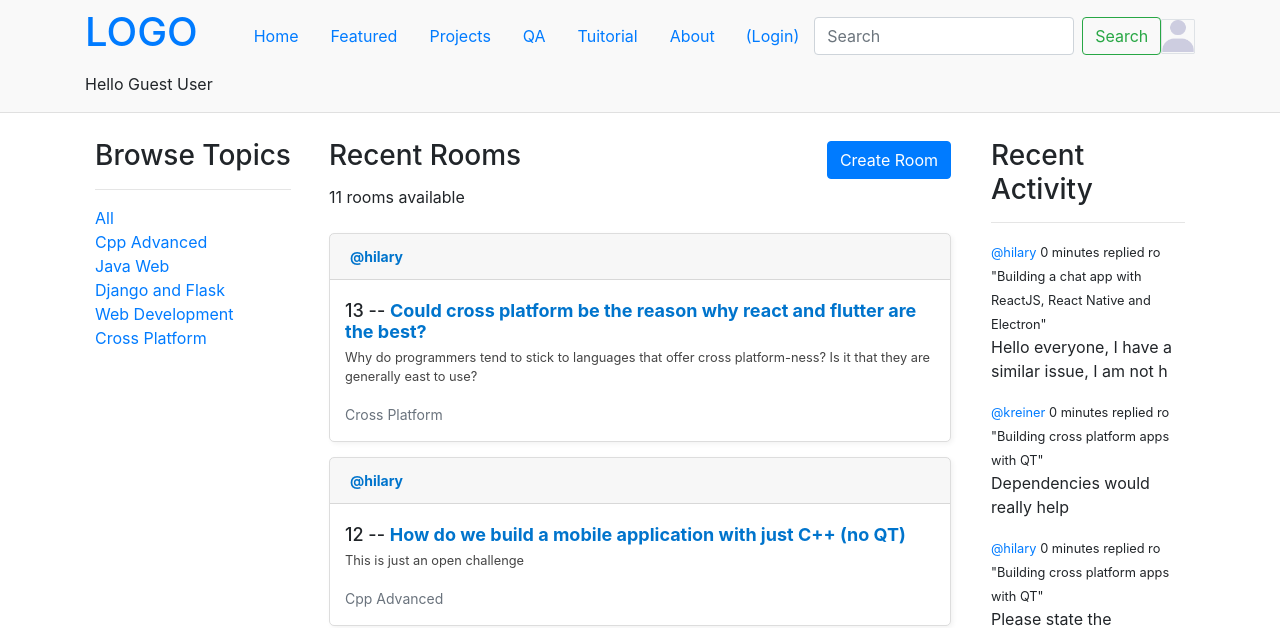
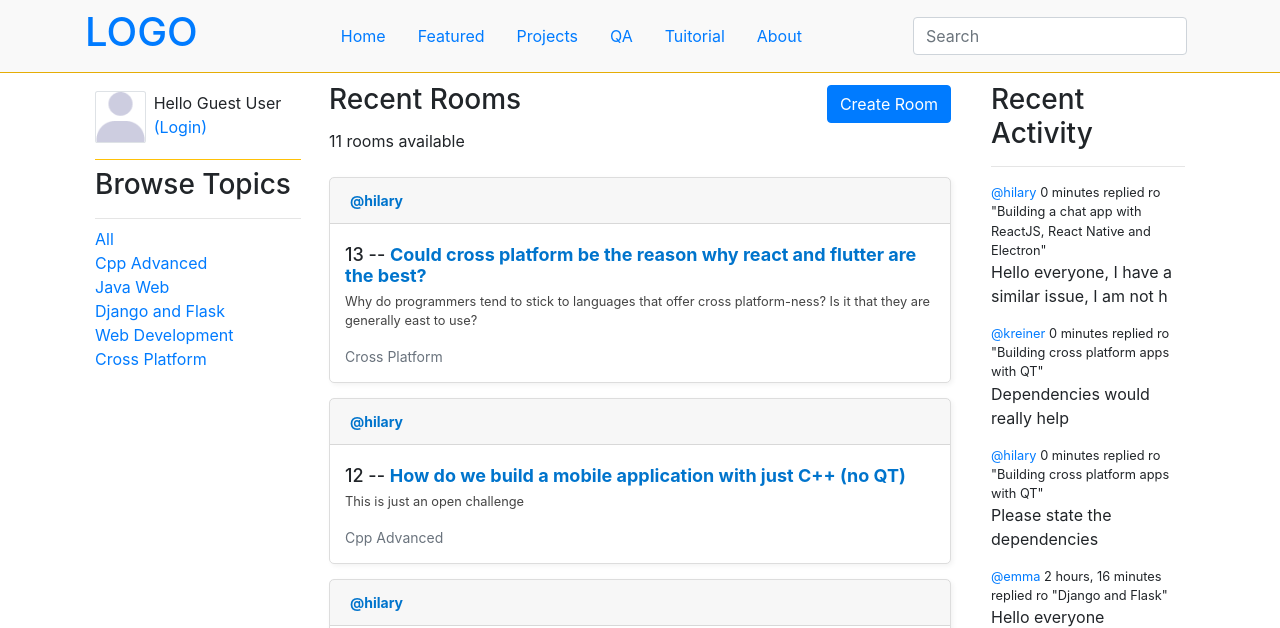
Before and after one commit to Professor-hilary/freedum, a Django app: page / in a window 1280 px wide. Shown: the top 628 px of the page. Run offline with Django 5.2, Linux system fonts and the light colour scheme; data comes from the database, SQL or seed files in the repository; some libraries are stand-ins or nearby versions.

Commit message:
Changed position of profile details

```diff
--- a/base/templates/base/home.html
+++ b/base/templates/base/home.html
@@ -1,6 +1,8 @@
 {% extends "main.html" %}
 
 {% block content %}
+
+{% load static %}
 
 
 <style>
@@ -32,9 +34,43 @@
 </style>
 
 
-<div class='home-container container'>
+<div class="home-container container">
     <div>
-        <div style="position: fixed;">
+        <div style="position: fixed;" class='d-flex flex-column'>
+            <div class="d-flex my-2" style="">
+                <div class="border boder-1 mr-2"
+                    style="
+                        width: 70px;
+                        overflow: hidden;
+                        object-fit: contain;
+                        border-radius: 5%;
+                    ">
+                    <img
+                        src="{% static 'img/profile.png' %}"
+                        alt=""
+                        style="width: 100% !important"
+                        srcset=""
+                        class=""
+                    />
+                </div>
+
+                <div class="container px-0">
+                    {% if request.user.is_authenticated %}
+                    <div class="d-flex flex-column">
+                        <p class="m-0">Hello {{ request.user }}</p>
+                        <a href="{% url 'logout' %}" class="text-danger">(Logout)</a>
+                    </div>
+                    {% else %}
+                    <div class="d-flex flex-column">
+                        <p class="m-0"> Hello Guest User</p>
+                        <a href="{% url 'login' %}">(Login)</a>
+                    </div>
+
+                    {% endif %}
+                </div>
+            </div>
+            <div class="bg-warning my-2" style="width: 100%; height: 1px;"></div>
+
             {% include "base/topics_component.html" %}
         </div>
     </div>
@@ -43,11 +79,7 @@
         <div class="d-flex mb-1" style="justify-content: space-between; align-items: center;">
             <h3>Recent Rooms</h3>
 
-            <a href="{% url "create-room" %}">
-                <button class="btn btn-primary">
-                    Create Room
-                </button>
-            </a>
+            <a href="{% url "create-room" %}"><button class="btn btn-primary">Create Room</button></a>
         </div>
         <p class="mb-4">{{room_count}} rooms available</p>
 
--- a/base/templates/base/topics_component.html
+++ b/base/templates/base/topics_component.html
@@ -1,5 +1,5 @@
 <h3>Browse Topics</h3>
-<hr>
+<div class="my-2" style="width: 100%; height: 1px; background-color: rgba(0, 0, 0, .1);"></div>
 
 <div>
     <a href="{% url "home" %}">All</a>
--- a/templates/main.html
+++ b/templates/main.html
@@ -1,4 +1,4 @@
-<!DOCTYPE html>
+<!DOCTYPE html lang="en-GB">
 
 {% load static %}
 
--- a/templates/navbar.html
+++ b/templates/navbar.html
@@ -10,25 +10,26 @@
         list-style-type: none;
     }
 
-  .parent{
+    .parent {
         position: sticky;
         top: 0px;
         background-color: #f9f9f9;
     }
 </style>
 
-<div class="parent" style="position: sticky;">
-  {% comment %} <div class="container d-flex" style='width: 100%;justify-content: center;'>
-    <a class="my-2" href="/"><h1>LOGO</h1></a>
-  </div>  {% endcomment %}
-
+<div class="parent" style="position: sticky">
     <nav class="bg-body-tertiary container">
-    <div class="container-fluid d-flex my-0" style="justify-content: space-between; align-items: center;">
+        <div
+            class="container-fluid d-flex my-0"
+            style="justify-content: space-between; align-items: center"
+        >
             <a class="my-2" href="/"><h1>LOGO</h1></a>
             <div class="d-flex" id="navbarText">
                 <ul class="d-flex m-0">
-          <li class="nav-item" style="height: fit-content;">
-            <a class="nav-link active" aria-current="page" href="/">Home</a>
+                    <li class="nav-item" style="height: fit-content">
+                        <a class="nav-link active" aria-current="page" href="/"
+                            >Home</a
+                        >
                     </li>
                     <li class="nav-item">
                         <a class="nav-link" href="#">Featured</a>
@@ -37,7 +38,9 @@
                         <a class="nav-link" href="#">Projects</a>
                     </li>
                     <li class="nav-item">
-            <a class="nav-link active" aria-current="page" href="#">QA</a>
+                        <a class="nav-link active" aria-current="page" href="#"
+                            >QA</a
+                        >
                     </li>
                     <li class="nav-item">
                         <a class="nav-link" href="#">Tuitorial</a>
@@ -45,47 +48,24 @@
                     <li class="nav-item">
                         <a class="nav-link" href="#">About</a>
                     </li>
-          <li class="nav-item" style="display: flex;">
-            <div class="container" style="display: flex; align-items: center;">
-              {% if request.user.is_authenticated %}
-                <a href="{% url 'logout' %}" class="text-danger">(Logout)</a>
-              {% else %}
-                <a href="{% url 'login' %}">(Login)</a>
-              {% endif %}
-            </div>
-          </li>
                 </ul>
             </div>
-      <form action="{% url 'home' %}" method="get" class="d-flex" role="search">
-        <input class="form-control w-100 mr-2" type="search" name="q" placeholder="Search" aria-label="Search" />
-        <button class="btn btn-outline-success" type="submit">Search</button>
+            <form
+                action="{% url 'home' %}"
+                method="get"
+                class="d-flex m-0"
+                role="search"
+            >
+                <input
+                    class="form-control w-100 mx-2 my-0"
+                    type="search"
+                    name="q"
+                    placeholder="Search"
+                    aria-label="Search"
+                />
             </form>
-
-      {% comment %} <div class="dropdown">
-        <button class="btn btn-secondary dropdown-toggle" type="button" data-bs-toggle="dropdown" aria-expanded="false">
-          Dropdown button
-        </button>
-        <ul class="dropdown-menu">
-          <li><a class="dropdown-item" href="#">Action</a></li>
-          <li><a class="dropdown-item" href="#">Another action</a></li>
-          <li><a class="dropdown-item" href="#">Something else here</a></li>
-        </ul>
-      </div> {% endcomment %}
-      <div class="border boder-1" style="width: 35px; height: 35px;overflow: hidden;object-fit: contain; border-radius: 5%;">
-        <img src="{% static 'img/profile.png' %}" alt="" style="width:100% !important" srcset="" class="">
-      </div>
         </div>
     </nav>
 
-  <div class="container">
-    {% if request.user.is_authenticated %}
-      <p>Hello {{ request.user }}</p>
-      <!--a href="{% url 'logout' %}">Logout</a-->
-    {% else %}
-      <p>Hello Guest User</p>
-      <!--a href="{% url 'login' %}">Login</a-->
-    {% endif %}
+    <hr class="m-0 bg-warning" style="" />
 </div>
-
-  <hr>
-</div>
```
Lines whose indentation alone changed are shown as unchanged.
